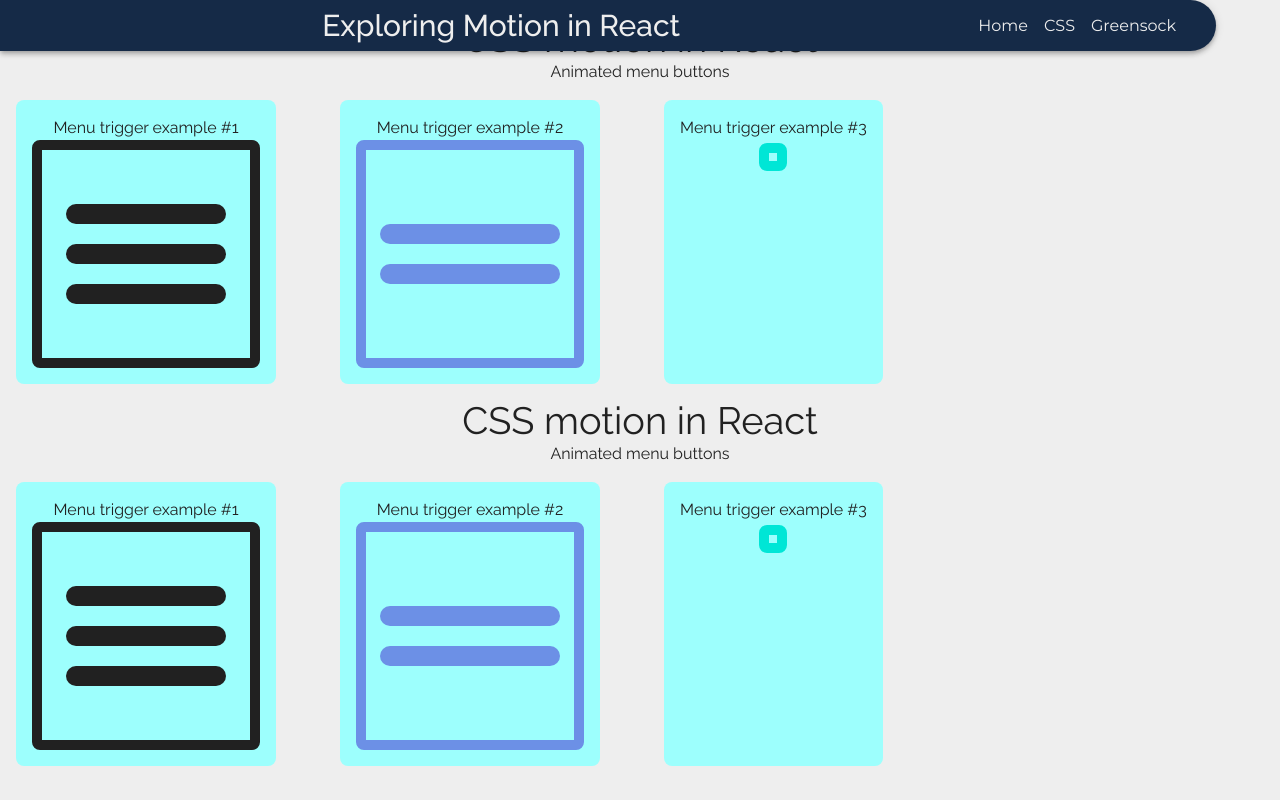
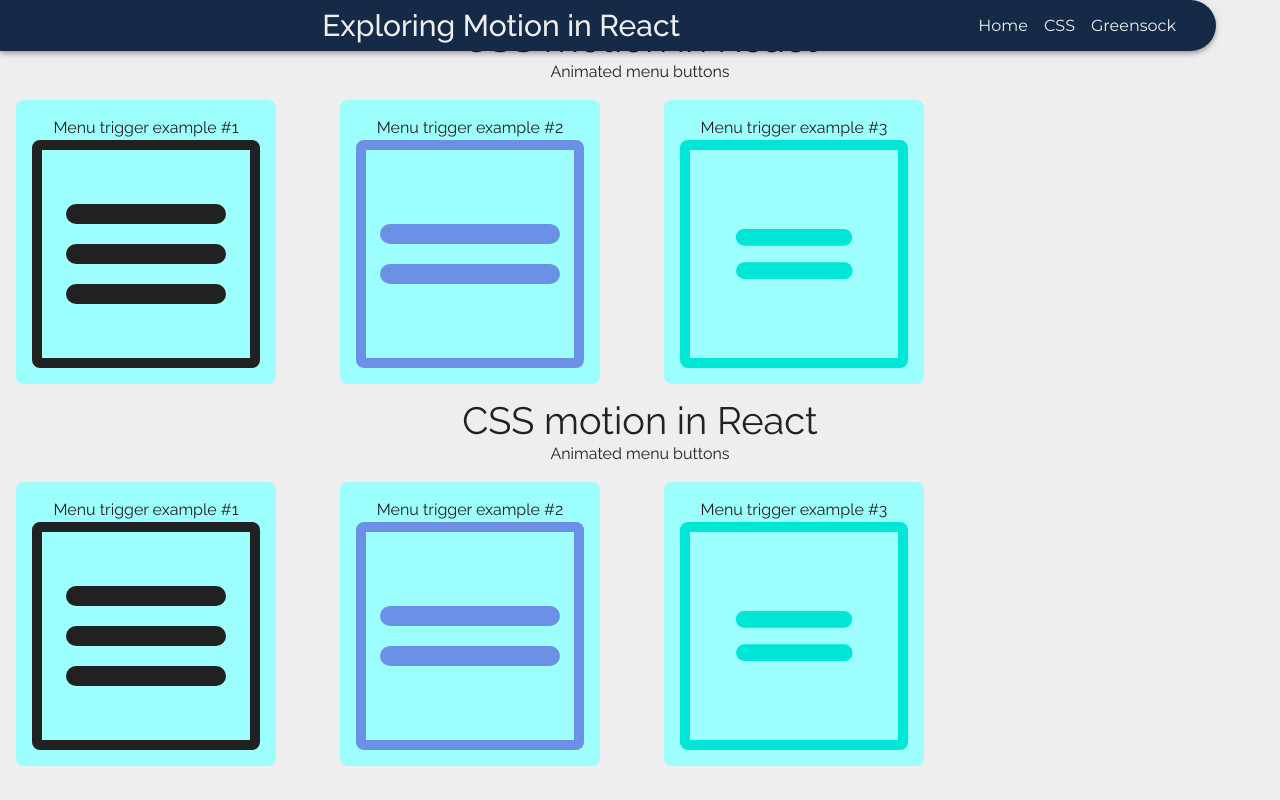
Before and after one commit to waynestedman/react-motion, a React (Vite) app: page /css in a window 1280 px wide. Built offline with nearby package versions, Linux system fonts and the light colour scheme.

Commit message:
build: correct favicon; switch to click handeling; add button #3

```diff
--- a/index.html
+++ b/index.html
@@ -2,7 +2,7 @@
 <html lang="en">
   <head>
     <meta charset="UTF-8" />
-    <link rel="icon" type="image/svg+xml" href="/vite.svg" />
+    <link rel="icon" href="/public/favicon.ico" />
     <meta name="viewport" content="width=device-width, initial-scale=1.0" />
     <title>Motion in React</title>
     <link rel="preconnect" href="https://fonts.googleapis.com">
--- a/src/App.jsx
+++ b/src/App.jsx
@@ -6,8 +6,8 @@ import theme from './theme/theme.js';
 
 import AppHeader from  './AppHeader.jsx';
 // import Home from './Home.jsx';
-import CssMotion from './CssMotion.jsx';
-import GsapMotion from './GsapMotion.jsx';
+import CssExamples from './CssExamples.jsx';
+import GsapExamples from './GsapExamples.jsx';
 
 import './App.css';
 
@@ -16,11 +16,11 @@ function App() {
     <div className="App">
       <ThemeProvider theme={theme}>
         <AppHeader />
-        <CssMotion />
+        <CssExamples />
         <Routes>
           {/* <Route path="/" element={ <Home />} /> */}
-          <Route path="/css" element={ <CssMotion />} />
-          <Route path="/gsap" element={ <GsapMotion />} />
+          <Route path="/css" element={ <CssExamples />} />
+          <Route path="/gsap" element={ <GsapExamples />} />
         </Routes>
       </ThemeProvider>
     </div>
--- /dev/null
+++ b/src/CssButtons.js
@@ -0,0 +1,15 @@
+const buttons = document.querySelectorAll("button");
+
+buttons.forEach((button) => {
+  button.addEventListener("click", () => {
+    const currentState = button.getAttribute("data-state");
+
+    if (!currentState || currentState === "closed") {
+      button.setAttribute("data-state", "opened");
+      button.setAttribute("aria-expanded", "true");
+    } else {
+      button.setAttribute("data-state", "closed");
+      button.setAttribute("aria-expanded", "false");
+    }
+  });
+});
--- /dev/null
+++ b/src/CssExamples.jsx
@@ -0,0 +1,77 @@
+import React from "react";
+
+// import './CssButtons.js';
+
+function CssExamples() {
+  const buttons = document.querySelectorAll("button");
+
+  buttons.forEach((button) => {
+    button.addEventListener("click", () => {
+      const currentState = button.getAttribute("data-state");
+
+      if (!currentState || currentState === "closed") {
+        button.setAttribute("data-state", "opened");
+        button.setAttribute("aria-expanded", "true");
+      } else {
+        button.setAttribute("data-state", "closed");
+        button.setAttribute("aria-expanded", "false");
+      }
+    });
+  });
+
+  return (
+    <div className="cssMotionExamples">
+      <h1>CSS motion in React</h1>
+      <h2>Animated menu buttons</h2>
+      <div className="examples">
+        <div className="menuTrigger">
+          <h2>Menu trigger example #1</h2>
+          <button className="button1" aria-controls="primary-navigation" aria-expanded="false">
+            <svg fill="var(--button-color)" className="hamburger" viewBox="0 0 100 100" width="200">
+              <rect className="line top"
+                width="80" height="10"
+                x="10" y="25" rx="5">
+              </rect>
+              <rect className="line middle"
+                width="80" height="10"
+                x="10" y="45" rx="5">
+              </rect>
+              <rect className="line bottom"
+                width="80" height="10"
+                x="10" y="65" rx="5">
+              </rect>
+            </svg>
+          </button>
+        </div>
+        <div className="menuTrigger">
+          <h2>Menu trigger example #2</h2>
+          <button className="button2" aria-controls="primary-navigation" aria-expanded="false">
+            <svg stroke="var(--button-color)" className="hamburger" viewBox="0 0 100 100" width="200">
+              <line className="line top"
+                x1="90" x2="10" y1="40" y2="40"
+                strokeWidth="10" strokeLinecap="round" strokeDasharray="80" strokeDashoffset="0"
+              >
+              </line>
+              <line className="line bottom"
+                x1="10" x2="90" y1="60" y2="60"
+                strokeWidth="10" strokeLinecap="round" strokeDasharray="80" strokeDashoffset="0"
+              >
+              </line>
+
+            </svg>
+          </button>
+        </div>
+        <div className="menuTrigger">
+          <h2>Menu trigger example #3</h2>
+          <button className="button3" aria-controls="primary-navigation" aria-expanded="false">
+            <svg stroke="var(--button-color)" fill="none" className="hamburger" viewBox="-10 -10 120 120" width="200">
+              <path className="line" strokeWidth="10" strokeLinecap="round" strokeLinejoin="round" d="m 20 40 h 60 a 1 1 0 0 1 0 20 h -60 a 1 1 0 0 1 0 -40 h 30 v 70">
+              </path>
+            </svg>
+          </button>
+        </div>
+      </div>
+    </div>
+)};
+
+export default CssExamples;
--- a/src/CssMotion.jsx
+++ /dev/null
@@ -1,54 +0,0 @@
-import React from "react";
-
-function CssMotion() {
-  return (
-    <div className="cssMotionExamples">
-      <h1>CSS motion in React</h1>
-      <h2>Animated menu buttons</h2>
-      <div className="examples">
-        <div className="menuTrigger">
-          <h2>Menu trigger example #1</h2>
-          <button className="button1" aria-controls="primary-navigation" aria-expanded="false">
-            <svg className="hamburger" viewBox="0 0 100 100" width="200">
-              <rect className="line top"
-                width="80" height="10"
-                x="10" y="25" rx="5">
-              </rect>
-              <rect className="line middle"
-                width="80" height="10"
-                x="10" y="45" rx="5">
-              </rect>
-              <rect className="line bottom"
-                width="80" height="10"
-                x="10" y="65" rx="5">
-              </rect>
-            </svg>
-          </button>
-        </div>
-        <div className="menuTrigger">
-          <h2>Menu trigger example #2</h2>
-          <button className="button2" aria-controls="primary-navigation" aria-expanded="false">
-            <svg className="hamburger" viewBox="0 0 100 100" width="200">
-              <line className="line top"
-              x1="90" x2="10" y1="40" y2="40"
-              strokeWidth="10" strokeLinecap="round" strokeDasharray="80" strokeDashoffset="0"
-              >
-              </line>
-              <line className="line bottom"
-              x1="10" x2="90" y1="60" y2="60"
-              strokeWidth="10" strokeLinecap="round" strokeDasharray="80" strokeDashoffset="0"
-              >
-              </line>
-
-            </svg>
-          </button>
-        </div>
-        <div className="menuTrigger">
-          <h2>Menu trigger example #3</h2>
-          <button className="button3" aria-controls="primary-navigation" aria-expanded="false"></button>
-        </div>
-      </div>
-    </div>
-)};
-
-export default CssMotion;
--- a/src/styles/_css-examples.scss
+++ b/src/styles/_css-examples.scss
@@ -25,19 +25,19 @@ button {
   border: 10px solid var(--button-color, green);
   border-radius: var(--radius01);
 
-  .hamburger {
-    fill: var(--button-color);
-    stroke: var(--button-color);
-  }
+  // .hamburger {
+  //   fill: var(--button-color);
+  //   stroke: var(--button-color);
+  // }
 }
 
 /* button #1 */
 .button1 {
   --button-color: var(--gray03);
 
-  .hamburger {
-    stroke: none;
-  }
+  // .hamburger {
+  //   stroke: none;
+  // }
   .line {
     transition:
       rotate 300ms ease-in-out,
@@ -46,24 +46,30 @@ button {
     ;
     transform-origin: center;
   }
+}
 
-  &:hover .line {
+.button1[aria-expanded="true"] {
+  .line {
     transition:
     y 300ms ease-in-out,
     rotate 300ms ease-in-out 300ms,
     opacity 0ms 300ms;
     ;
   }
-  &:hover :is(.top, .bottom) {
+
+  :is(.top, .bottom) {
     y: 45;
   }
-  &:hover .top {
+
+  .top {
     rotate: 45deg;
   }
-  &:hover .middle {
+
+  .middle {
     opacity: 0;
   }
-  &:hover .bottom {
+
+  .bottom {
     rotate: -45deg;
   }
 }
@@ -72,23 +78,32 @@ button {
 .button2 {
   --button-color: var(--indigo02);
 
-  .line {
-    // transition: stroke-dashoffset 1s;
-    animation: to-open-icon 1s forwards;
-  };
-
-  &:hover .line {
-    // stroke-dashoffset: 79.9;
-    animation: to-close-icon 1s forwards;
+  .hamburger {
+    transition: rotate 800ms 100ms;
   }
 
   .line.top {
     --rotation: -45deg;
     transform-origin: 65px 45px;
   }
+
   .line.bottom {
     --rotation: 45deg;
     transform-origin: 60px 55px;
+  }
+}
+
+.button2[data-state="closed"] :is(.top, .bottom) {
+  animation: to-open-icon 1s forwards;
+}
+
+.button2[data-state="opened"] {
+  &:is(.top, .bottom) {
+  animation: to-close-icon 1s forwards;
+  }
+
+  .hamburger {
+    rotate: 1turn;
   }
 }
 
@@ -109,4 +124,24 @@ button {
 /* button #3 */
 .button3 {
   --button-color: var(--teal01);
+  overflow:hidden;
+
+  .hamburger {
+    transition: translate 1s, rotate 1s;
+  }
+
+  .line {
+    transition: 1s;
+    stroke-dasharray: 60 31 60 300;
+  }
 }
+
+.button3[aria-expanded="true"] .hamburger {
+  translate: 10px -10px;
+  rotate: 0.125turn;
+}
+
+.button3[aria-expanded="true"] .line {
+  stroke-dasharray: 60 105 60 300;
+  stroke-dashoffset: -90;
+}
--- a/src/theme/theme.js
+++ b/src/theme/theme.js
@@ -18,7 +18,7 @@ const theme = createTheme({
   }, // palette
   typography: {
     fontFamily: 'var(--montserrat)',
-    fontSize: 'var(--p)',
+    fontSize: 16,
     color: tokens.success,
     h1: {
       fontFamily: 'var(--raleway)',
```
Also changed, not shown: src/GsapExamples.jsx (renamed from src/GsapMotion.jsx).
